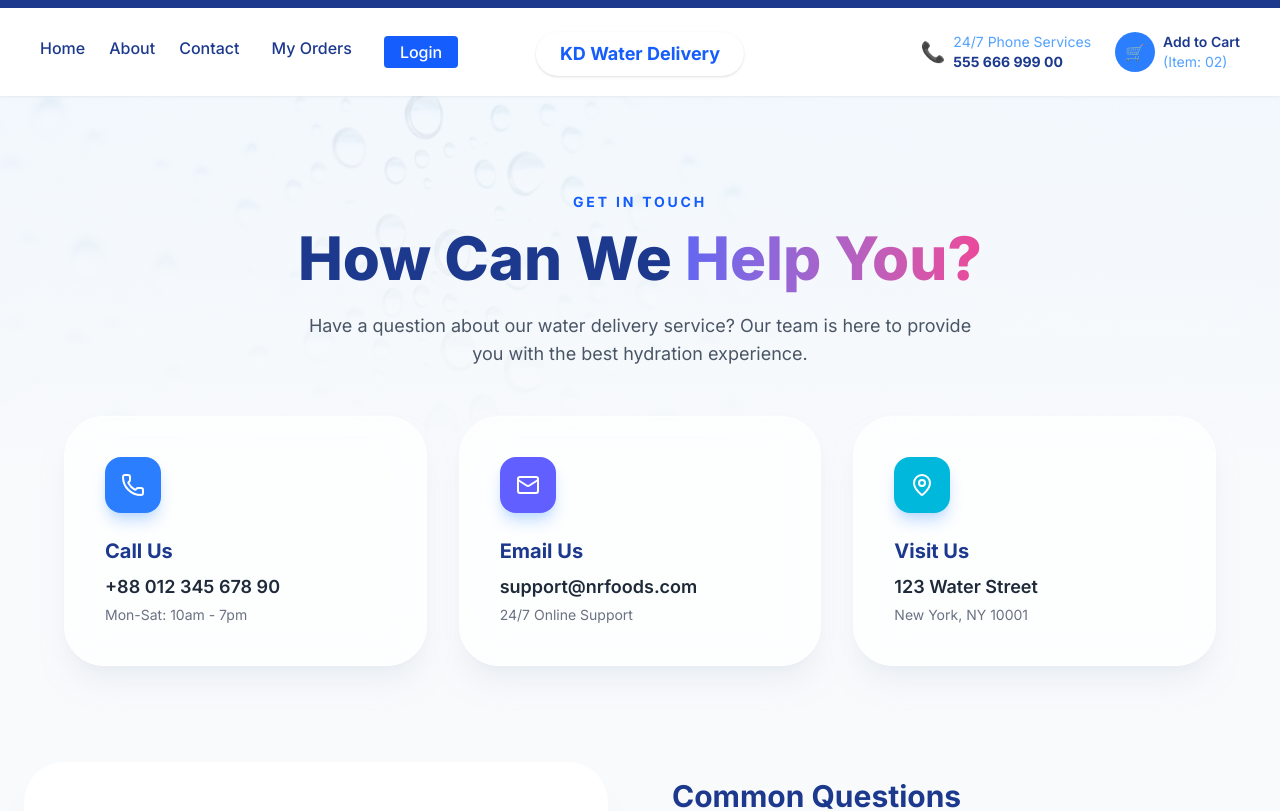
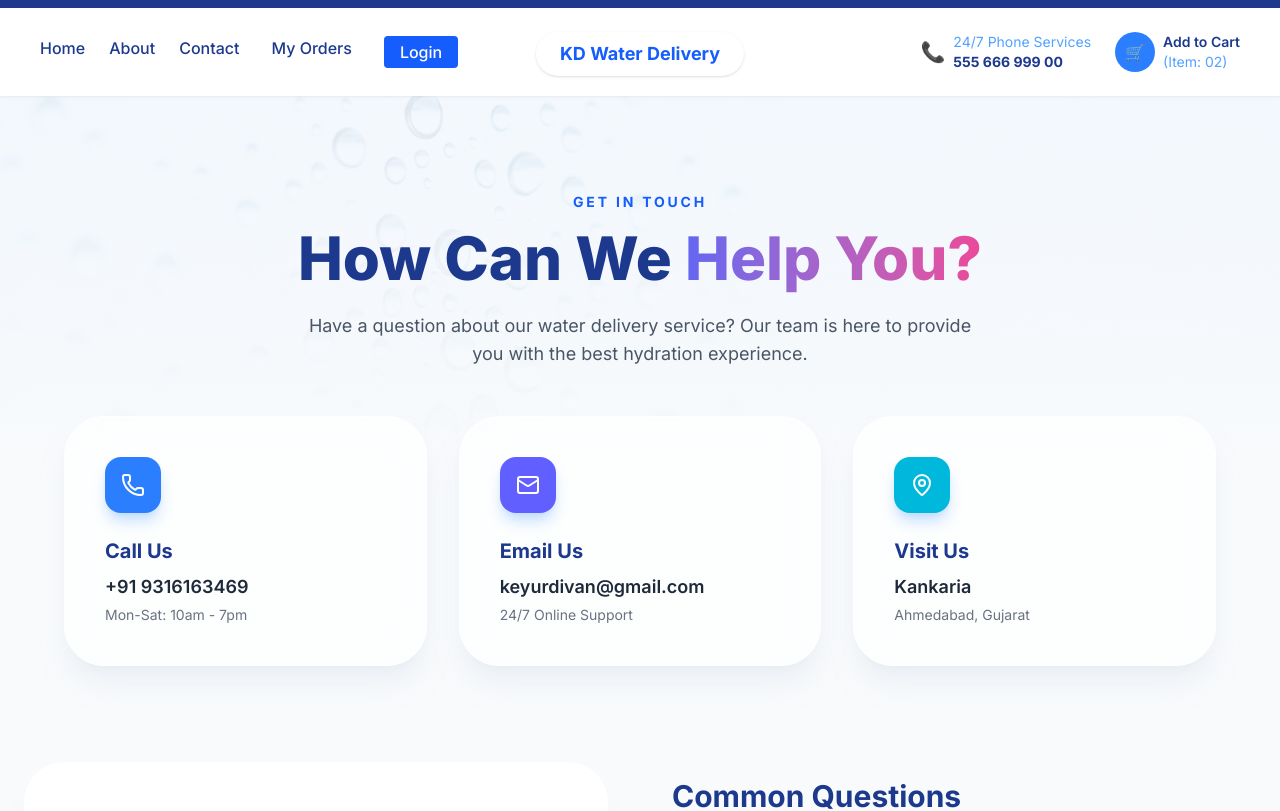
Before and after one commit to keyur3006/nk-bill, a React (Vite) app in the folder nr-foods-frontend/: page /contact in a window 1280 px wide. Shown: the top 811 px of the page. Built offline with nearby package versions, Linux system fonts and the light colour scheme.

Commit message:
fix contact page seo

```diff
--- a/nr-foods-frontend/src/pages/Contact.tsx
+++ b/nr-foods-frontend/src/pages/Contact.tsx
@@ -8,22 +8,22 @@ const Contact = () => {
     {
       icon: <Phone className="w-6 h-6" />,
       title: "Call Us",
-      details: "+88 012 345 678 90",
+      details: "+91 9316163469",
       subDetails: "Mon-Sat: 10am - 7pm",
       color: "bg-blue-500"
     },
     {
       icon: <Mail className="w-6 h-6" />,
       title: "Email Us",
-      details: "support@nrfoods.com",
+      details: "keyurdivan@gmail.com",
       subDetails: "24/7 Online Support",
       color: "bg-indigo-500"
     },
     {
       icon: <MapPin className="w-6 h-6" />,
       title: "Visit Us",
-      details: "123 Water Street",
-      subDetails: "New York, NY 10001",
+      details: "Kankaria",
+      subDetails: "Ahmedabad, Gujarat",
       color: "bg-cyan-500"
     }
   ];
```
